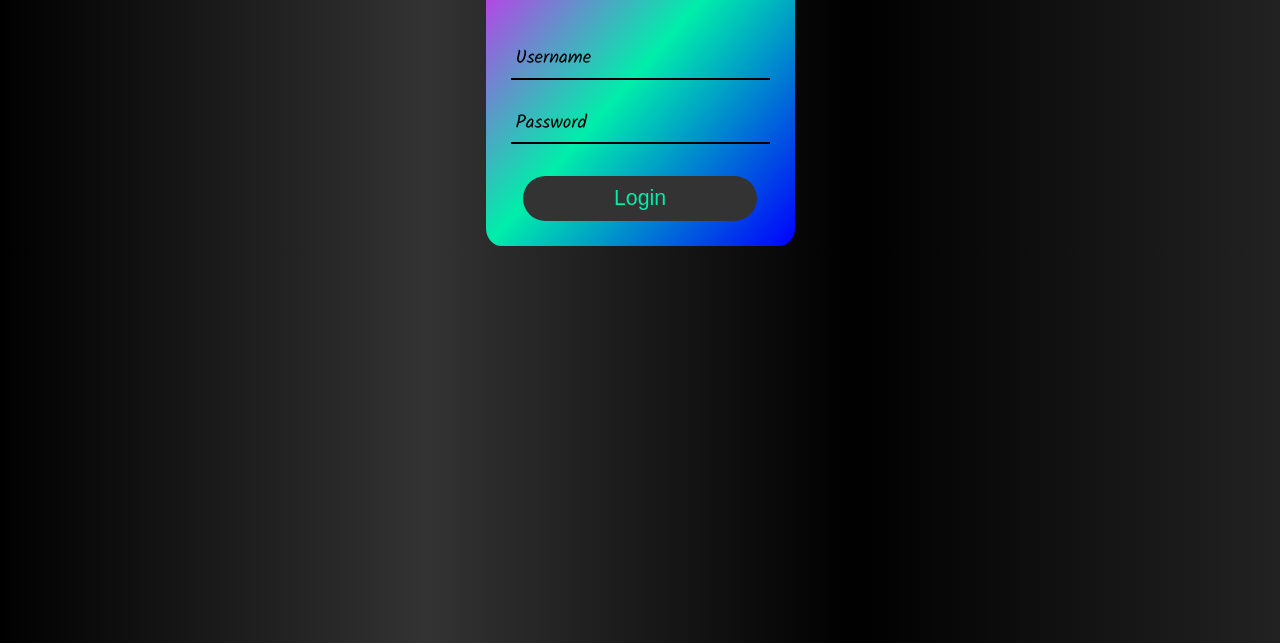
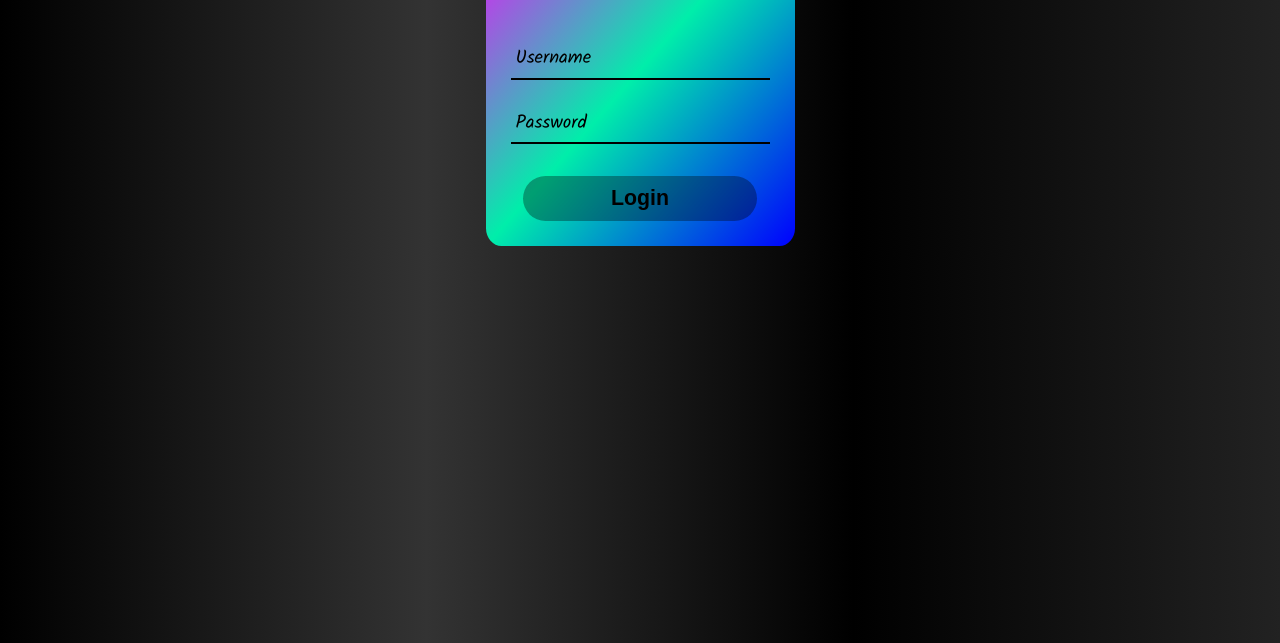
Before and after one commit to Gian-Lucas/login-animado, a plain HTML site: page index.html in a window 1280 px wide. In both pictures the pointer is over the button "Login". Shown: the part 157-800 px from the top of the page. Drawn offline with Linux system fonts and the light colour scheme.

Commit message:
Update style.css

```diff
--- a/style.css
+++ b/style.css
@@ -63,10 +63,13 @@ label.up2 {
 }
 
 button:hover {
-    background-color: #333;
+    background-color: #0005;
+    color: #000;
 }
 
 button {
+    font-weight: 600;
+    transition: 0.3s;
     outline: none;
     width: 90%;
     margin-top: 20px;
```
